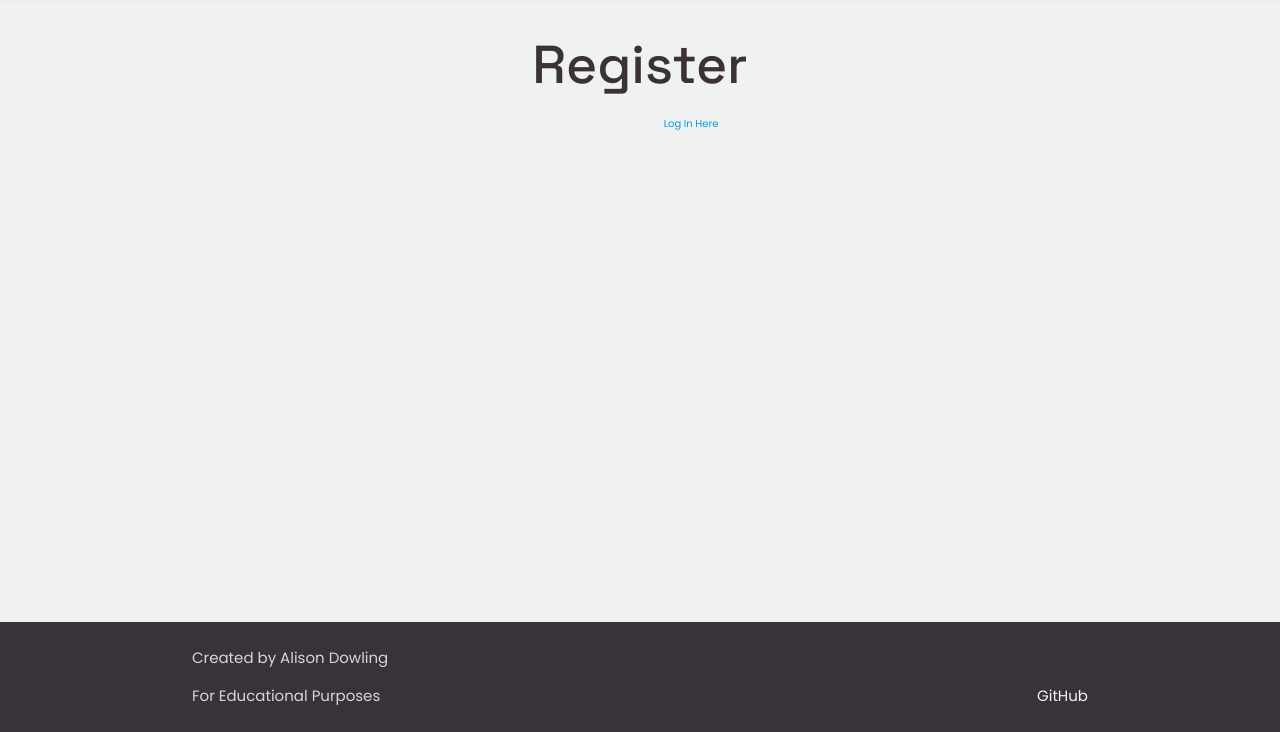
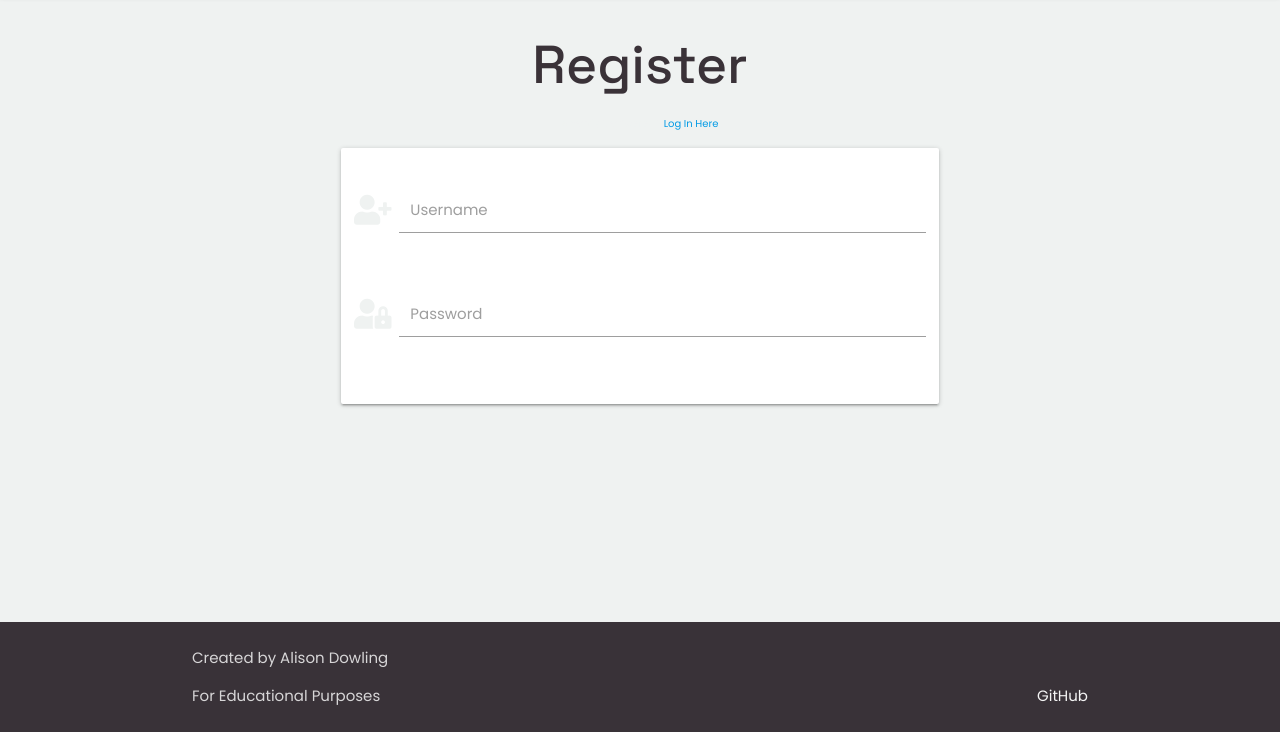
Before and after one commit to adowlin/project-3-brew-exchange, a Flask app: page /register in a window 1280 px wide. Shown: the part 68-800 px from the top of the page. Run offline with Flask 2, Linux system fonts and the light colour scheme; some libraries are stand-ins or nearby versions.

Commit message:
Add registration form to register.html

```diff
--- a/templates/register.html
+++ b/templates/register.html
@@ -3,5 +3,28 @@
     <h2 class="center-align">Register</h2>
     <p class="center-align">Already Registered? <a href="#">Log In Here</a></p>
 
-
+    <div class="row register-form-wrapper">
+        <form action="{{ url_for('register') }}" method="POST" class="col s12 m8 offset-m2">
+            <div class="card-panel">
+                <!-- Username -->
+                <div class="row">
+                    <div class="input-field col s12">
+                        <i class="fas fa-user-plus prefix"></i>
+                        <input type="text" id="username" name="username" minlenth="5"
+                            maxlength="15" pattern="^[a-zA-Z0-9]{5,15}$" class="validate" required>
+                        <label for="username">Username</label>
+                    </div>
+                </div>
+                <!-- Password -->
+                <div class="row">
+                    <div class="input-field col s12">
+                        <i class="fas fa-user-lock prefix"></i>
+                        <input type="password" id="password" name="password" minlength="5"
+                            maxlength="15" pattern="^[a-zA-Z0-9]{5,15}$" class="validate" required>
+                        <label for="password">Password</label>
+                    </div>
+                </div>
+            </div>
+        </form>
+    </div>
 {% endblock %}
```
